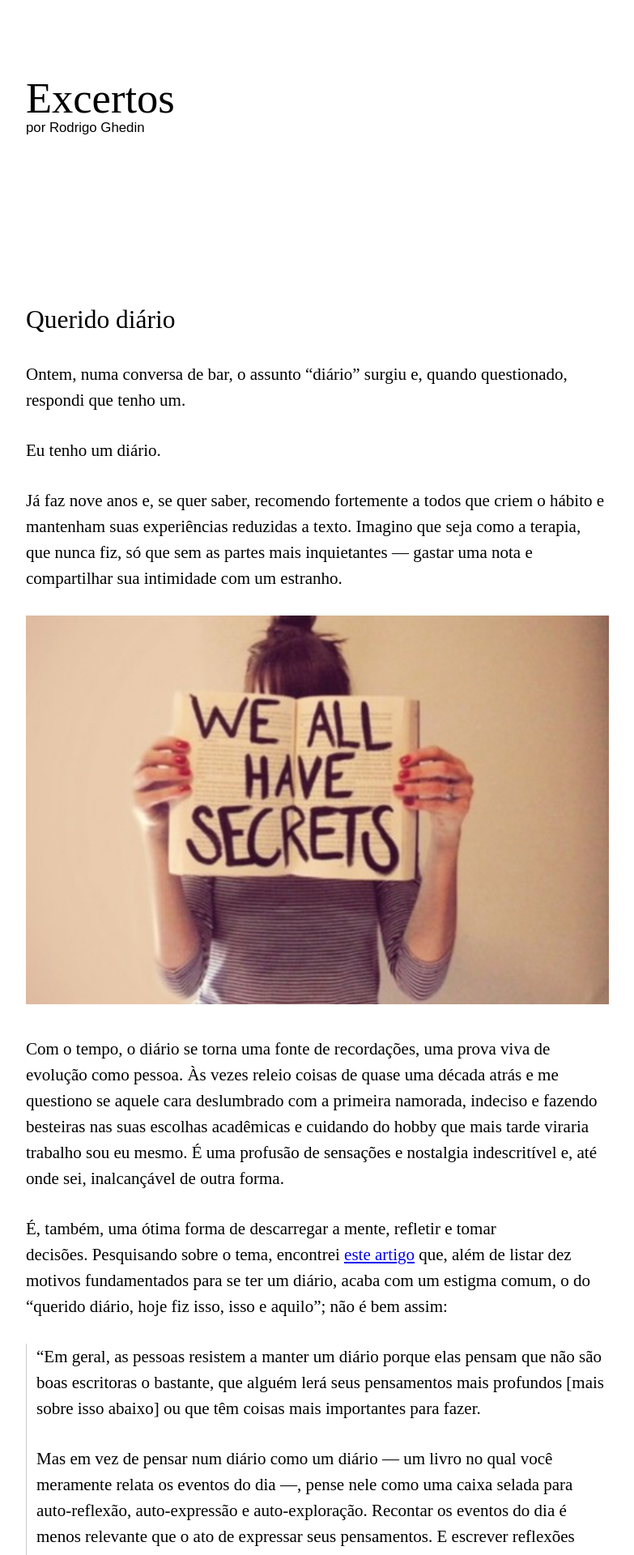
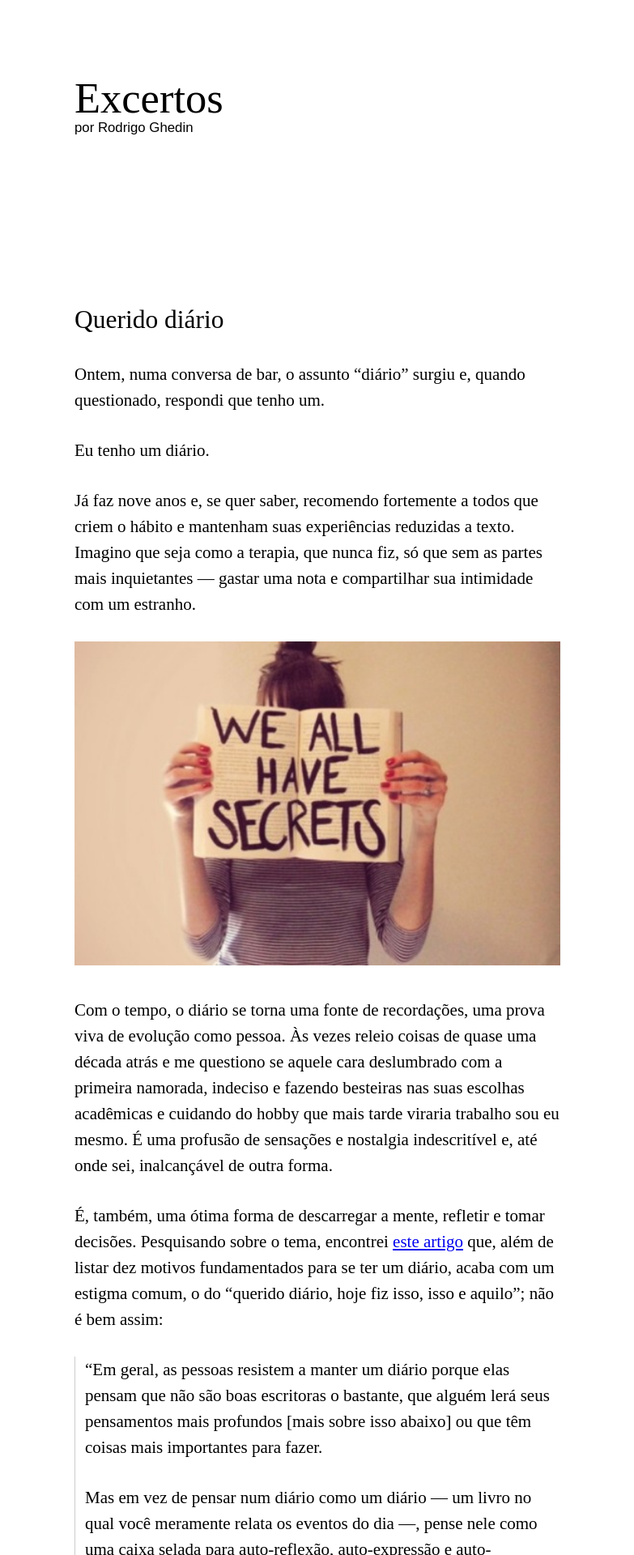
Before and after one commit to rghedin/rghedin.github.io, a Jekyll site: the page built from index.html, in a window 1280 px wide. Shown: the top 1920 px of the page at 81% size, without its empty margins (248-1031 px from the left). Built offline with Jekyll 4.4.1, drawn with Linux system fonts in a browser that asks for light colours; the list of posts is cut into pages by our own code.

Commit message:
Alteração no CSS para aumentar as bordas laterais da página em tablets.

```diff
--- a/_includes/head.html
+++ b/_includes/head.html
@@ -198,8 +198,8 @@
   }
   #container {
     margin: 0 auto 20px;
-    padding: 0 16px;
-    max-width: 720px;
+    padding: 0 20px;
+    max-width: 600px;
     overflow: hidden;
   }
   .post {
```
